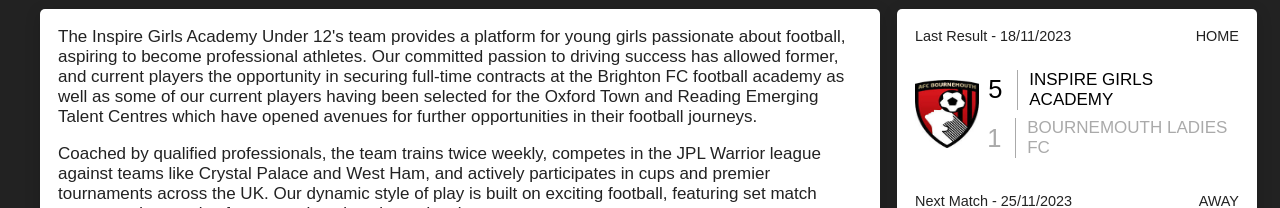
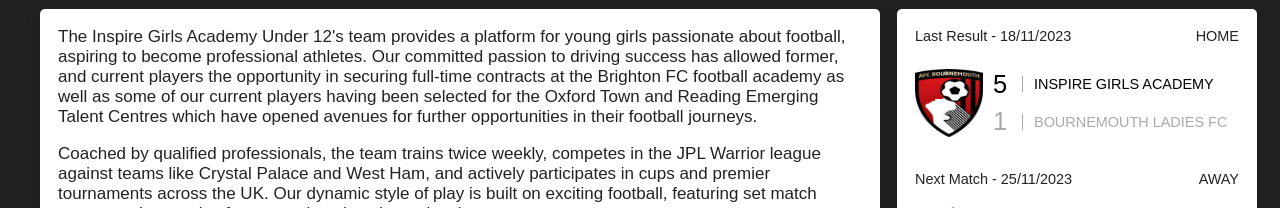
Before and after one commit to exsiteconsultants/inspire-www, a Next.js app: page /team/u12 in a window 1280 px wide. Shown: the part 508-716 px from the top of the page. Built offline with nearby package versions, Linux system fonts and the light colour scheme; a web font is replaced by a local one.

Commit message:
Tidy up few font sizes and padding

```diff
--- a/app/ui/LeagueTable/styles.module.css
+++ b/app/ui/LeagueTable/styles.module.css
@@ -11,6 +11,7 @@
   color: var(--color-black);
   font-weight: 400;
   text-transform: none;
+  margin: 0.5rem 0;
 }
 
 .table {
--- a/app/ui/PreviousGame/styles.module.css
+++ b/app/ui/PreviousGame/styles.module.css
@@ -51,7 +51,7 @@
 .teamName {
   position: relative;
   margin: 0 0 0 0.5rem;
-  font-size: var(--font-size-medium);
+  font-size: var(--font-size-small);
   font-weight: 400;
   text-transform: uppercase;
 }
```
